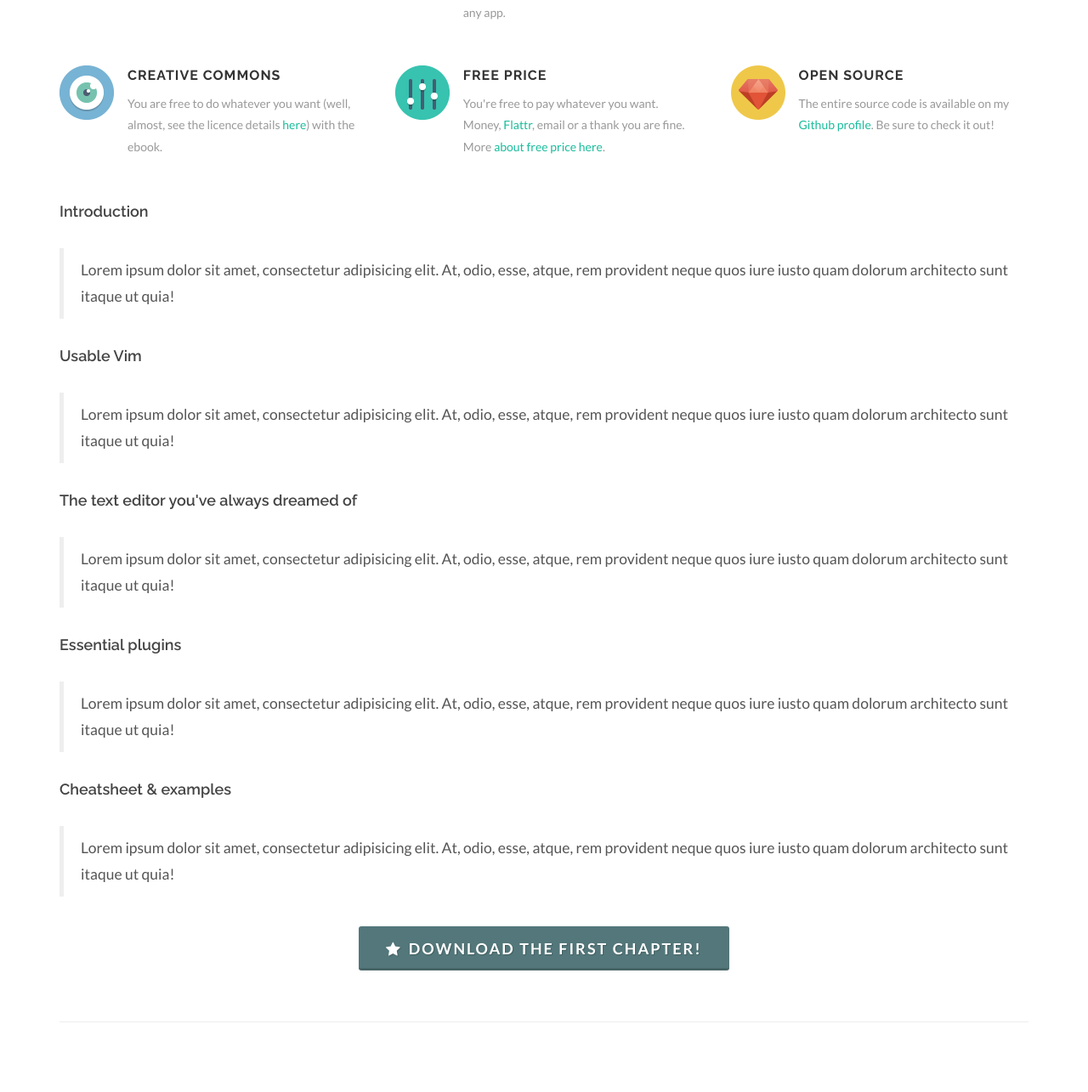
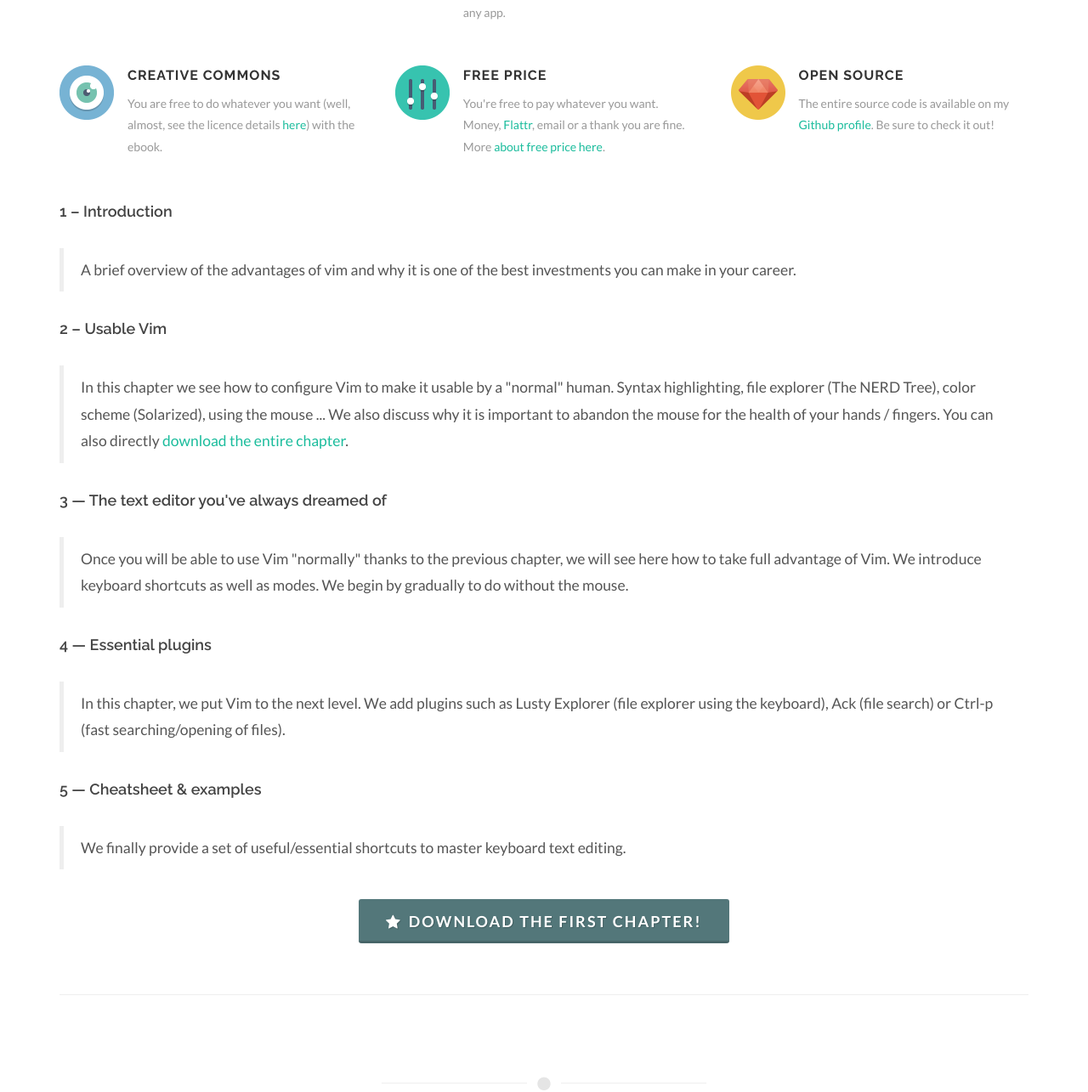
Before and after one commit to vjousse/vim-for-humans-website, a Flask app: page /fr in a window 1280 px wide. Shown: the part 1259-2544 px from the top of the page at 85% size. Run offline with Flask 2, Linux system fonts and the light colour scheme; some libraries are stand-ins or nearby versions.

Commit message:
Add chapter content

```diff
--- a/templates/index.html
+++ b/templates/index.html
@@ -120,29 +120,40 @@
                     <div class="clear"></div>
 
 
-                    <h4>{{ _('Introduction') }}</h4>
+                    <h4>1 – {{ _('Introduction') }}</h4>
                     <blockquote>
-                        <p>Lorem ipsum dolor sit amet, consectetur adipisicing elit. At, odio, esse, atque, rem provident neque quos iure iusto quam dolorum architecto sunt itaque ut quia!</p>
+                        <p>
+                        {{ _('A brief overview of the advantages of vim and why it is one of the best investments you can make in your career.') }}
+                        </p>
                     </blockquote>
 
-                    <h4>{{ _('Usable Vim') }}</h4>
+                    <h4>2 – {{ _('Usable Vim') }}</h4>
                     <blockquote>
-                        <p>Lorem ipsum dolor sit amet, consectetur adipisicing elit. At, odio, esse, atque, rem provident neque quos iure iusto quam dolorum architecto sunt itaque ut quia!</p>
+                        <p>
+                        {{ _("In this chapter we see how to configure Vim to make it usable by a \"normal\" human. Syntax highlighting, file explorer (The NERD Tree), color scheme (Solarized), using the mouse ... We also discuss why it is important to abandon the mouse for the health of your hands / fingers. You can also directly <a href=\"#\">download the entire chapter</a>.") }}
+                        </p>
+
                     </blockquote>
 
-                    <h4>{{ _("The text editor you've always dreamed of") }}</h4>
+                    <h4>3 — {{ _("The text editor you've always dreamed of") }}</h4>
                     <blockquote>
-                        <p>Lorem ipsum dolor sit amet, consectetur adipisicing elit. At, odio, esse, atque, rem provident neque quos iure iusto quam dolorum architecto sunt itaque ut quia!</p>
+                        <p>
+                        {{ _("Once you will be able to use Vim \"normally\" thanks to the previous chapter, we will see here how to take full advantage of Vim. We introduce keyboard shortcuts as well as modes. We begin by gradually to do without the mouse.") }}
+                        </p>
                     </blockquote>
 
-                    <h4>{{ _('Essential plugins') }}</h4>
+                    <h4>4 — {{ _('Essential plugins') }}</h4>
                     <blockquote>
-                        <p>Lorem ipsum dolor sit amet, consectetur adipisicing elit. At, odio, esse, atque, rem provident neque quos iure iusto quam dolorum architecto sunt itaque ut quia!</p>
+                        <p>
+                        {{ _("In this chapter, we put Vim to the next level. We add plugins such as Lusty Explorer (file explorer using the keyboard), Ack (file search) or Ctrl-p (fast searching/opening of files).") }}
+                        </p>
                     </blockquote>
 
-                    <h4>{{ _('Cheatsheet & examples') }}</h4>
+                    <h4>5 — {{ _('Cheatsheet & examples') }}</h4>
                     <blockquote>
-                        <p>Lorem ipsum dolor sit amet, consectetur adipisicing elit. At, odio, esse, atque, rem provident neque quos iure iusto quam dolorum architecto sunt itaque ut quia!</p>
+                        <p>
+                        {{ _("We finally provide a set of useful/essential shortcuts to master keyboard text editing.") }}
+                        </p>
                     </blockquote>
 
                     <div class="center">
```
